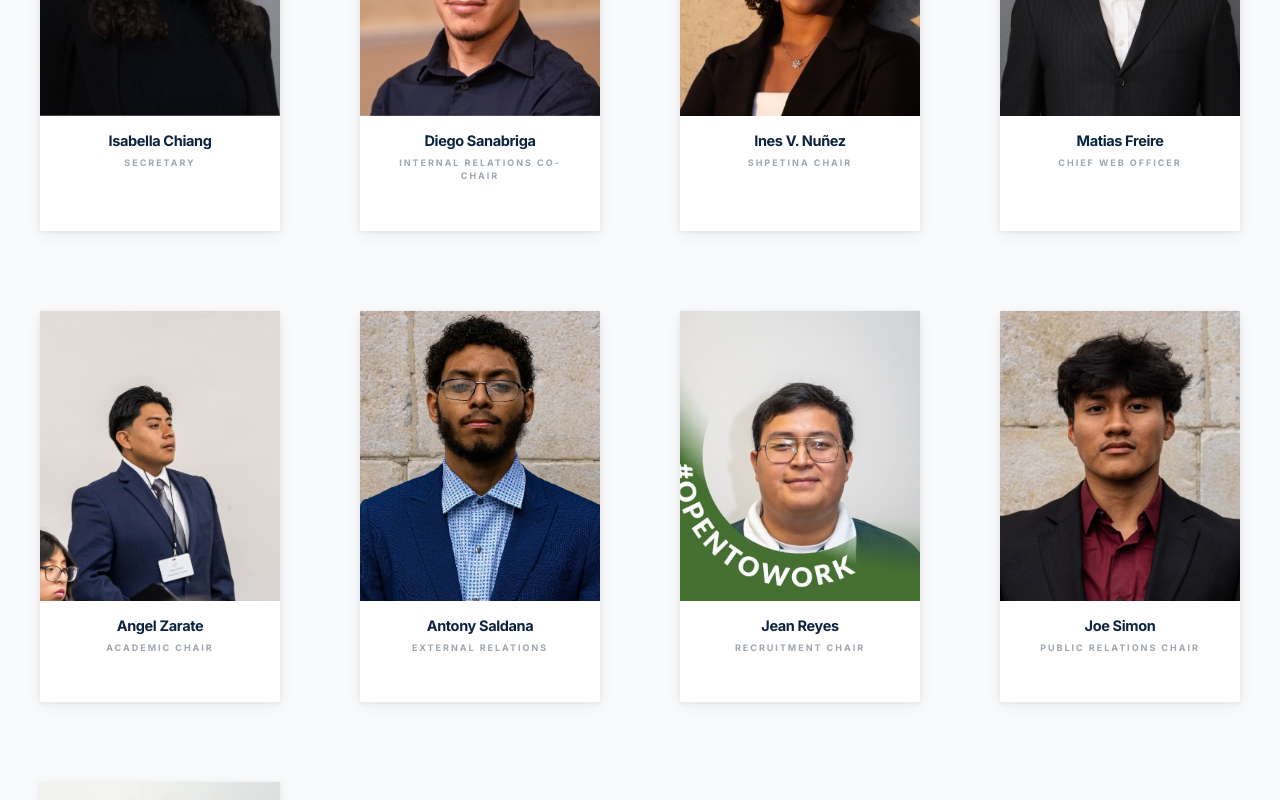
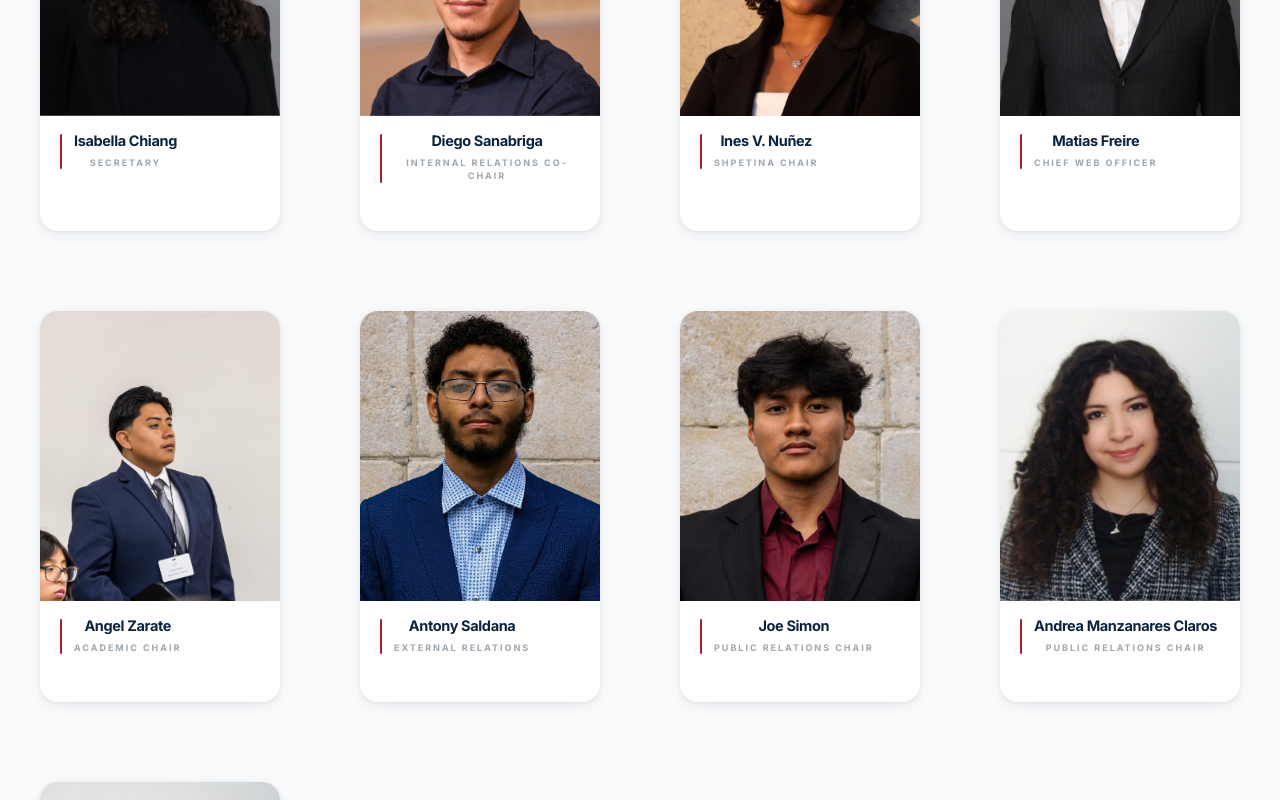
Before and after one commit to MatiasPF1/SHPE-Stevens-Chapter, a Next.js app: page /team in a window 1280 px wide. Shown: the part 1060-1860 px from the top of the page. Built offline with nearby package versions, Linux system fonts and the light colour scheme.

Commit message:
changes in color of main presnetation and added sponsors section

```diff
--- a/app/Navbar.tsx
+++ b/app/Navbar.tsx
@@ -13,6 +13,7 @@ export default function Navbar() {
             width={320}
             height={60}
             className="w-80 h-auto transition-transform duration-300 ease-in-out hover:scale-110 translate-y-2"
+            style={{ height: 'auto' }}
             priority
           />
         </a>
@@ -22,7 +23,7 @@ export default function Navbar() {
       <div className="flex items-center gap-8 font-semibold text-[#0C2340]">
         {[
           { label: "Team", href: "/team" },
-          { label: "Sponsors", href: "#sponsors" },
+          { label: "Sponsors", href: "/sponsors" },
           { label: "SHPEJR", href: "#shpejr" },
           { label: "SHEPtina", href: "#shepetina" },
           { label: "Contact Us", href: "#contact" },
--- /dev/null
+++ b/app/sponsors/page.tsx
@@ -0,0 +1,13 @@
+import Introduction from "@/components_Sponsors/introduction";
+import Sponsors from "@/components_Sponsors/sponsors";
+import BecomeSponsor from "@/components_Sponsors/becomeSponsor";
+
+export default function SponsorsPage() {
+  return (
+    <main>
+      <Introduction />
+      <Sponsors />
+      <BecomeSponsor />
+    </main>
+  );
+}
--- a/components_Main/hero-section-2.tsx
+++ b/components_Main/hero-section-2.tsx
@@ -89,11 +89,19 @@ const HeroSection = React.forwardRef<HTMLDivElement, HeroSectionProps>(
         //#A32035
         //#faf8f8;
 
-        style={{ backgroundColor: '#0C2340', color: 'white' }}
+        style={{ background: 'linear-gradient(135deg, #0C2340 0%, #0f2e52 50%, #0C2340 100%)', color: 'white' }}
         initial="hidden"
         animate="visible"
         variants={containerVariants}
       >
+        {/* Dot texture */}
+        <div
+          className="pointer-events-none absolute inset-0 opacity-[0.035]"
+          style={{
+            backgroundImage: 'radial-gradient(circle, #fff 1px, transparent 1px)',
+            backgroundSize: '28px 28px',
+          }}
+        />
         {/* Left Side: Content */}
         <div className="flex w-full flex-col justify-center px-8 py-10 md:w-[45%] md:px-12 md:py-10 lg:w-[42%] lg:pl-20 lg:pr-12 lg:pt-10 lg:pb-16">
             {/* Top Section: Logo & Main Content */}
--- /dev/null
+++ b/components_Sponsors/becomeSponsor.tsx
@@ -0,0 +1,3 @@
+export default function BecomeSponsor() {
+  return null;
+}
--- /dev/null
+++ b/components_Sponsors/introduction.tsx
@@ -0,0 +1,5 @@
+import Image from "next/image";
+
+export default function Introduction() {
+  return null;
+}
--- /dev/null
+++ b/components_Sponsors/sponsors.tsx
@@ -0,0 +1,3 @@
+export default function Sponsors() {
+  return null;
+}
--- a/components_team/team-card.tsx
+++ b/components_team/team-card.tsx
@@ -17,10 +17,14 @@ export default function TeamCard({ name, role, image, linkedin, email, descripti
 
   return (
     <div
-      className="group relative bg-white cursor-pointer overflow-hidden"
+      className="group relative bg-white cursor-pointer overflow-hidden rounded-2xl transition-shadow duration-300 hover:shadow-[0_8px_32px_rgba(12,35,64,0.14)]"
       style={{ boxShadow: '0 1px 4px rgba(12,35,64,0.08), 0 4px 16px rgba(12,35,64,0.06)' }}
       onClick={() => setShowBio((v) => !v)}
     >
+      {/* ── Top accent bar (animates left→right on hover) ── */}
+      <div className="absolute top-0 left-0 right-0 h-[2px] z-10 overflow-hidden">
+        <div className="h-full bg-[#A32035] w-0 group-hover:w-full transition-all duration-500 ease-out" />
+      </div>
       {/* ── Portrait ── */}
       <div className="relative w-full overflow-hidden" style={{ height: '290px' }}>
         <Image
@@ -30,15 +34,22 @@ export default function TeamCard({ name, role, image, linkedin, email, descripti
           sizes="(max-width: 768px) 100vw, 300px"
           className="object-cover object-top transition-transform duration-700 ease-out group-hover:scale-[1.04]"
         />
+        {/* Subtle bottom vignette on hover */}
+        <div className="absolute inset-x-0 bottom-0 h-20 bg-gradient-to-t from-black/25 to-transparent opacity-0 group-hover:opacity-100 transition-opacity duration-500 pointer-events-none" />
       </div>
 
       {/* ── Info section ── */}
       <div className="px-5 pt-4 pb-5">
-        <p className="font-bold text-[#0C2340] text-[14.5px] leading-tight tracking-tight">{name}</p>
-        <p className="text-[9px] font-bold uppercase tracking-[0.22em] text-[#3D4F5F]/50 mt-1.5">{role}</p>
+        <div className="flex items-start gap-3">
+          <div className="w-[2px] self-stretch bg-[#A32035] rounded-full shrink-0 mt-[2px]" />
+          <div>
+            <p className="font-bold text-[#0C2340] text-[14.5px] leading-tight tracking-tight">{name}</p>
+            <p className="text-[9px] font-bold uppercase tracking-[0.22em] text-[#3D4F5F]/50 mt-1.5">{role}</p>
+          </div>
+        </div>
 
         {/* View Bio */}
-        <div className="mt-3 h-4 overflow-hidden">
+        <div className="mt-3 ml-5 h-4 overflow-hidden">
           <div className="flex items-center gap-1.5 translate-y-5 opacity-0 transition-all duration-300 ease-out group-hover:translate-y-0 group-hover:opacity-100">
             <span className="text-[9px] font-bold uppercase tracking-[0.2em] text-[#A32035]">View Bio →</span>
           </div>
--- a/components_team/team-section.tsx
+++ b/components_team/team-section.tsx
@@ -50,11 +50,12 @@ const eBoards: EBoard[] = [
       { name: "Ines V. Nuñez",            role: "SHPEtina Chair",                 image: "/team/Ines_SHPETINA.jpg",       linkedin: "https://www.linkedin.com/in/inesnunez1/",                email: "inunez1@stevens.edu",   description: "Empowers Latina women in STEM through mentorship, networking, and dedicated programming." },
       // ── new members for ────────────────
       { name: "Matias Freire",            role: "Chief Web Officer",              image: "/team/MatiasFreire_ChiefWebOfficer.jpg", linkedin: "https://www.linkedin.com/in/matias43/", email: "mfreire@stevens.edu", description: "Builds and maintains the chapter website, ensuring a great digital experience for members and visitors." },
-      { name: "Angel Zarate",             role: "Academic Chair",                 image: "/team/AngelZarate.jpg",              description: "Organizes tutoring, study resources, and academic events to support member success." },
-      { name: "Antony Saldana",           role: "External Relations",             image: "/team/AnthonySaldana_ExternalRelations.png",              description: "Cultivates relationships with alumni, industry partners, and the broader STEM community." },
-      { name: "Jean Reyes",               role: "Recruitment Chair",              image: "/team/JeanReyes_RecruitmentChair.jpg",              description: "Develops initiatives to attract and welcome new members into the chapter." },
-      { name: "Joe Simon",                role: "Public Relations Chair",         image: "/team/JoeSimon_PublicRelations.jpg",              description: "Manages social media, press outreach, and the chapter's public image." },
-      { name: "Andrea Manzanares Claros", role: "Public Relations Chair",         image: "/team/AndreaManzanares.jpg",              description: "Manages social media, press outreach, and the chapter's public image." },
+      { name: "Angel Zarate",             role: "Academic Chair",                 image: "/team/AngelZarate.jpg",              linkedin: "https://www.linkedin.com/in/angel-zarate29/",  email: "azarate@stevens.edu",  description: "Organizes tutoring, study resources, and academic events to support member success." },
+      { name: "Antony Saldana",           role: "External Relations",             image: "/team/AnthonySaldana_ExternalRelations.png",              linkedin: "https://www.linkedin.com/in/antony-saldana/",  email: "asaldana1@stevens.edu",  description: "Cultivates relationships with alumni, industry partners, and the broader STEM community." },
+      { name: "Joe Simon",                role: "Public Relations Chair",         image: "/team/JoeSimon_PublicRelations.jpg",              linkedin: "https://www.linkedin.com/in/joe-simon-622236374/",  email: "jsimon8@stevens.edu",  description: "Manages social media, press outreach, and the chapter's public image." },
+      { name: "Andrea Manzanares Claros", role: "Public Relations Chair",         image: "/team/AndreaManzanares.jpg",              linkedin: "https://www.linkedin.com/in/andreamzrc/",  email: "amanzana@stevens.edu",  description: "Manages social media, press outreach, and the chapter's public image." },
+      { name: "Jean Reyes",               role: "Recruitment Chair",              image: "/team/JeanReyes_RecruitmentChair.jpg",              linkedin: "https://www.linkedin.com/in/jeanreyes02/",  email: "jreyes8@stevens.edu",  description: "Develops initiatives to attract and welcome new members into the chapter." },
+
     ],
   },
 
```
